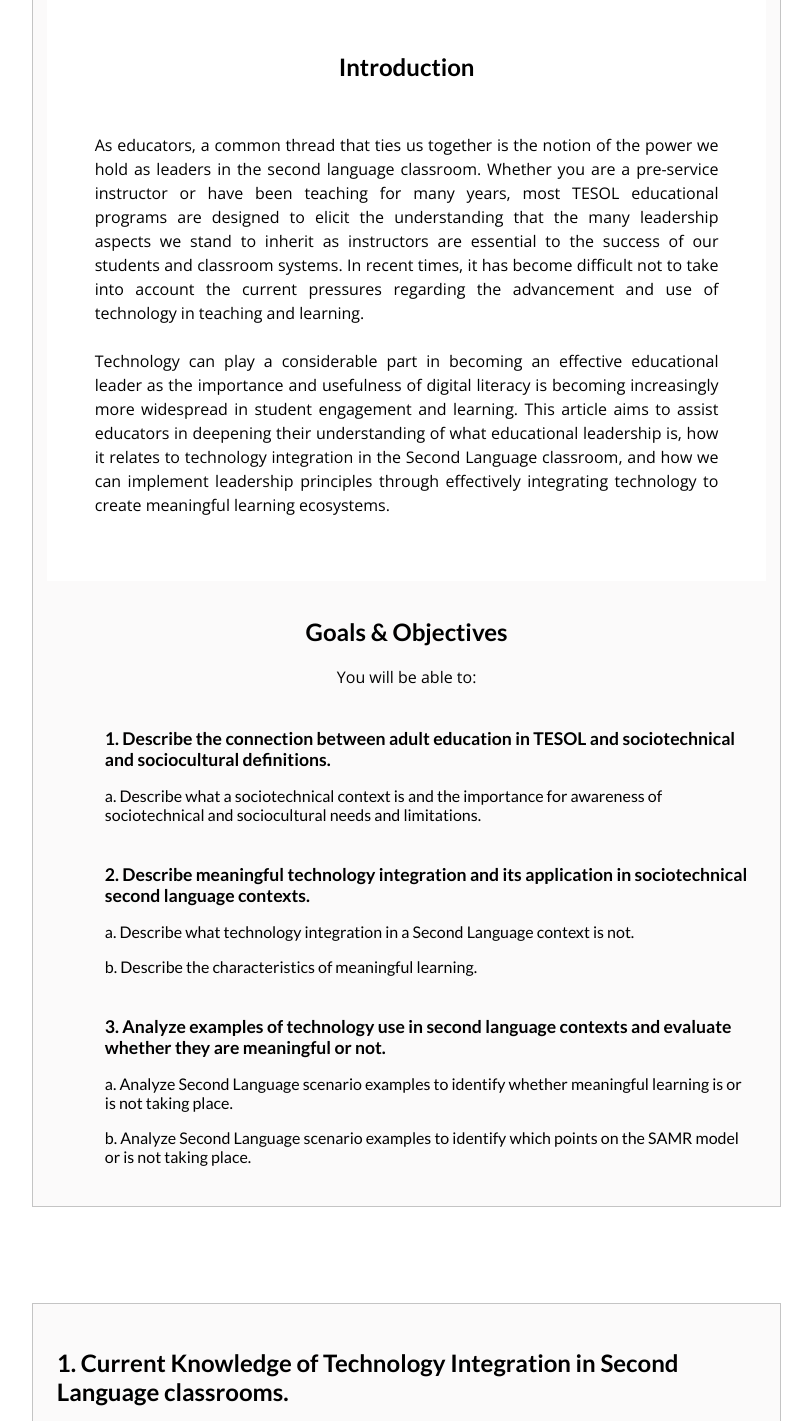
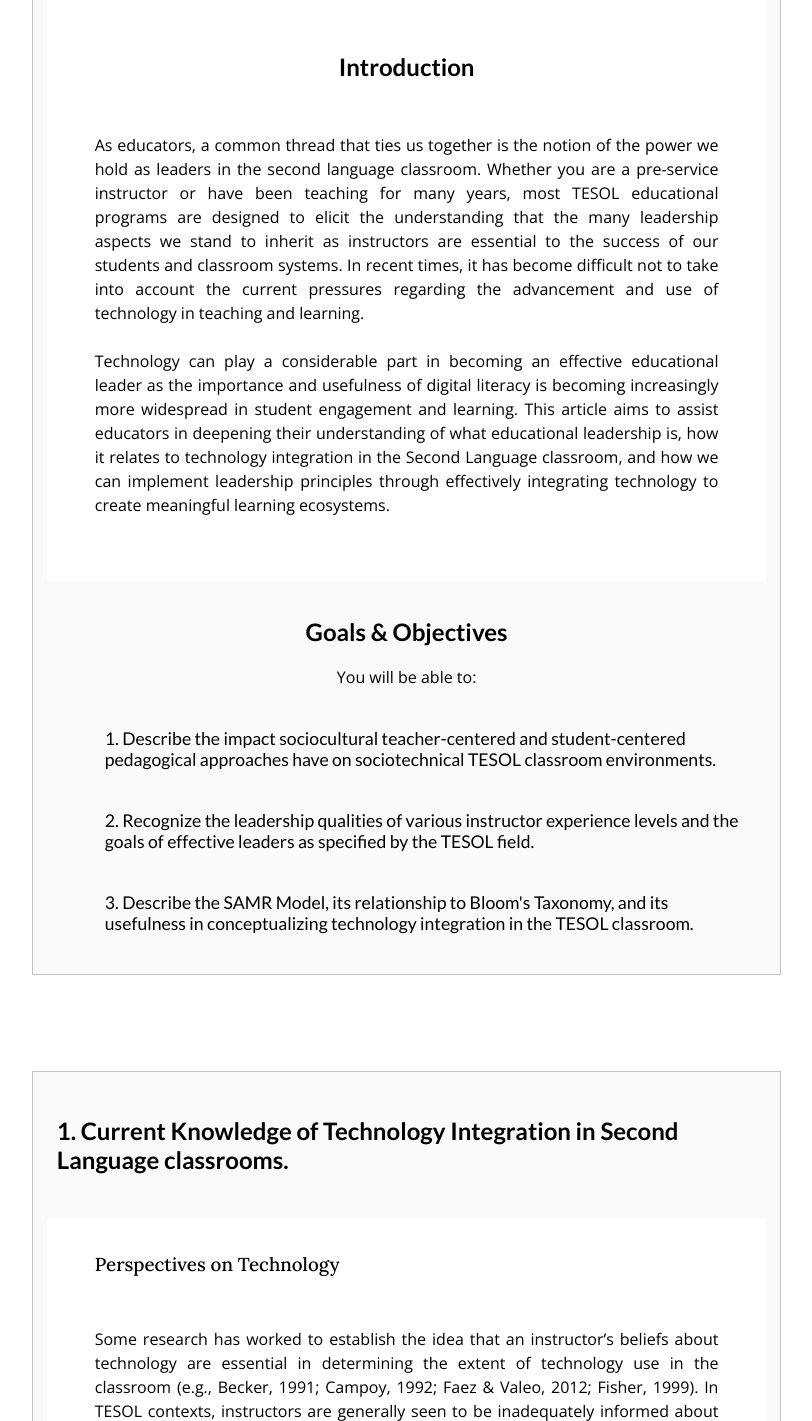
Before and after one commit to Doutherd7355/Doutherd7355.github.io, a PHP site: page /actualsite/learn.html in a window 1280 px wide. Shown: the part 886-2307 px from the top of the page, without its empty margins (364-1176 px from the left). Run offline with PHP 8.4, Linux system fonts and the light colour scheme; some libraries are stand-ins or nearby versions.

Commit message:
Add files via upload

```diff
--- a/islt_7310/actualsite/learn.html
+++ b/islt_7310/actualsite/learn.html
@@ -143,24 +143,15 @@
                     <div class="learning-goals-objectives">
                         <ul id="learn-goals-objectives-list">
                             <!-- Goal 1 -->
-                            <li class="goal">1. Describe the connection between adult education in TESOL and
-                                sociotechnical and sociocultural definitions.</li>
-                            <li class="objective">a. Describe what a sociotechnical context is and the importance for
-                                awareness of sociotechnical and sociocultural needs and limitations.</li>
+                            <li class="goal">1. Describe the impact sociocultural teacher-centered and student-centered
+                                pedagogical approaches have
+                                on sociotechnical TESOL classroom environments.</li>
                             <!-- Goal 2 -->
-                            <li class="goal">2. Describe meaningful technology integration and its application in
-                                sociotechnical second language contexts. </li>
-                            <li class="objective">a. Describe what technology integration in a Second Language context
-                                is not.</li>
-                            <li class="objective">b. Describe the characteristics of meaningful learning.</li>
+                            <li class="goal">2. Recognize the leadership qualities of various instructor experience
+                                levels and the goals of effective leaders as specified by the TESOL field. </li>
                             <!-- Goal 3 -->
-                            <li class="goal">3. Analyze examples of technology use in second language contexts and
-                                evaluate whether they are meaningful or not.</li>
-                            <li class="objective">a. Analyze Second Language scenario examples to identify whether
-                                meaningful learning is or is not taking place.</li>
-                            <li class="objective">b. Analyze Second Language scenario examples to identify which points
-                                on the SAMR model or is not taking place.</li>
-
+                            <li class="goal">3. Describe the SAMR Model, its relationship to Bloom's Taxonomy, and its
+                                usefulness in conceptualizing technology integration in the TESOL classroom.</li>
                         </ul>
                     </div>
                 </div>
@@ -301,41 +292,29 @@
                                 In 2008, the International Society for Technology in Education (ISTE) developed a rubric
                                 scale detailing the different expectations regarding technology integration for a
                                 variety of experience levels. The rubric begins with the “Beginning level” and ends with
-                                the “Transformative level”.
-                                <table class="table-teachers">
-                                    <caption>Definitions of Integration Experience Levels</caption>
-                                    <tr>
-                                        <td class="cell-padding">The Beginning level teacher is a beginner in the use of
+                                the “Transformative level”:
+
+                                <ul id="leadership-standards">
+                                    <li>The <strong>Beginning level teacher</strong> is a beginner in the use of
                                         technology tools and his or
                                         her ability to effectively use technology to improve his or her teaching and
                                         to help
-                                            students learn.</td>
-                                    </tr>
-                                    <tr>
-                                        <td class="cell-padding">The Developing level teacher is becoming more adept and
+                                        students learn.</li>
+                                    <li>The <strong>Developing level teacher</strong> is becoming more adept and
                                         flexible in his or her use of
-                                            technology tools.</td>
-                                    </tr>
-                                    <tr>
-                                        <td class="cell-padding">The Proficient level teacher is one who uses technology
+                                        technology tools.</li>
+                                    <li>The <strong>Proficient level teacher</strong> is one who uses technology
                                         tools effectively in the
-                                            improvement of student learning.</td>
-                                    </tr>
-                                    <tr>
-                                        <td class="cell-padding">The Transformative level teacher uses technology tools
+                                        improvement of student learning.</li>
+                                    <li>The <strong>Transformative level teacher</strong> uses technology tools
                                         in collaboration with the
                                         active student learner that address the global and digital environment we
-                                            live in today.</td>
-                                    </tr>
-                                    <tfoot>
-                                        <tr>
-                                            <td>(ISTE, 2008)</td>
-                                        </tr>
-                                    </tfoot>
-                                </table>
-                                <br><br>
+                                        live in today.</li>
+                                </ul>
+
                                 <p class="justify">
-                                    Also in 2008, the ISTE developed the National Educational Technology Standards (NETS
+                                    Also in 2008, the ISTE developed the National Educational Technology Standards
+                                    (NETS)
                                     to
                                     guide what stakeholders in educational settings (i.e. Instructors, students,
                                     administrators, etc.) should know functionally and cognitively about effectively
@@ -355,7 +334,7 @@
 
                                 </p>
                                 <p class="justify">
-                                    In more basic yet detailed terms, the standards indicate that instructors: <br><br>
+                                    In more basic terms, the standards indicate that instructors: <br><br>
                                 </p>
                                 <ol id="leadership-standards">
 
@@ -469,12 +448,12 @@
                                 must directly benefit students. Thus, it is important to note the distinction between
                                 appropriately teacher-centered technology integration and inappropriately teacher
                                 centered technology integration. <br><br>
-                                <em>Appropriate:</em>
+                                <strong>Appropriate:</strong>
                                 1. “I will make a course website for students to explore for this assignment because I
                                 can control the resources, and it will be easier for me to grade. Additionally, I won’t
                                 need to spend a lot of time that I don’t have teaching advanced research skills to this
                                 lower level class.” <br><br>
-                                <em>Inappropriate</em>
+                                <strong>Inappropriate</strong>
                                 2. “I will make this assignment into an interactive online module. I want to practice my
                                 skills with this new software I found. It is really popular, and if I need a new job, I
                                 can put it on my resume to stand out as a candidate.” <br><br>
@@ -548,13 +527,14 @@
                                 learning. Below, you will find one scenario of technology integration in the Second
                                 Language
                                 classroom. Each of the scenarios will exemplify a non-meaningful use of technology and a
-                                meaningful use of technology. An explanation of how the integration practices align with
-                                the elements of meaningful learning will also be provided.
+                                meaningful use of technology. Read both and try to determine which is the meaningful
+                                scenario based on the elements of meaningful learning listed above. An explanation of
+                                how the integration practices align with
+                                the elements of meaningful learning will also be provided later in the article.
                             </p>
-                                <table>
-                                    <caption>Non-Meaningful Technology Integration Scenario</caption>
-                                    <tr>
-                                        <td class="cell-padding">
+
+                            <div class="meaningful-integration-scenario scenario1 justify">
+                                <h4>Scenario 1</h4>
                                 During a grammar lesson on articles in a level B1 Grammar course at an
                                 Intensive English Program, an instructor attempts to integrate technology
                                 into the lesson by designing a Google Slide deck on the topic. On his first
@@ -567,39 +547,10 @@
                                 their answers. Then, he walks the class through each exercise one at a time
                                 asking for volunteered answers from the audience. After a few students speak
                                 up, he offers detailed explanations regarding the correct answers.
+                            </div>
 
-                                        </td>
-                                    </tr>
-                                    <tr>
-                                        <td class="cell-padding">
-                                            Explanation: Although this scenario does include technology use, the
-                                            implementation of integration is lacking the elements that comprise
-                                            meaningfulness. Students are not challenged to be active by interacting and
-                                            experimenting with aspects and rules of the target language feature. They
-                                            are not encouraged to reflect on their accomplishments within the technology
-                                            facilitated task, nor do they converse about their ideas regarding the task
-                                            in any significant way. The task is intentional in the sense that it aims to
-                                            intentionally cover a specific grammar feature, but students are not
-                                            specifically asked to purposefully attempt to achieve a goal. The
-                                            authenticity of the task in the scenario is dependent on the goals of the
-                                            lesson which weren’t specified. If the goal for this course is for students
-                                            to learn how to answer grammar exercises about article use for testing
-                                            purposes, then this scenario could be counted as authentic. However, if the
-                                            goal of the course is to encourage more accurate and fluent spoken English
-                                            overall, the task is not authentic because it does not align with the goals
-                                            of the course. Finally, the task is not collaborative or conversational.
-                                            Students are asked to share their answers from an individually taken test;
-                                            however, this is not collaborative or conversational as much as it is likely
-                                            students simply reading their answers to one another.
-
-                                        </td>
-                                    </tr>
-                                </table>
-
-                                <table>
-                                    <caption>Meaningful Technology Integreation Scenario</caption>
-                                    <tr>
-                                        <td class="cell-padding">
+                            <div class="meaningful-integration-scenario scenario2 justify">
+                                <h4>Scenario 2</h4>
                                 During a grammar lesson on articles in a level B1 Grammar & Composition
                                 course at an Intensive English Program, an instructor attempts to integrate
                                 technology into the lesson by designing a video project. The instructor
@@ -623,11 +574,49 @@
                                 extended homework assignment). When products have been completed, each group
                                 will showcase their work to the class who will discuss the most interesting
                                 features of the videos.
+                            </div>
 
-                                        </td>
-                                    <tr>
-                                        <td class="cell-padding">
-                                            Explanation: The technology integration in the above scenario is more
+                            <div class="scenario-answers justify">
+                                <h4>Answers</h4>
+                                Scenario 1: Non-Meaningful Technology Integration Example. Explanation: The technology
+                                integration in the above scenario is more
+                                meaningful than the scenario before it. Firstly, the learning is active.
+                                Students are challenged to create a product where they must manipulate their
+                                knowledge of article use in a product of their own. The task is constructive
+                                as students are presented with ample opportunity to construct their
+                                understanding of article use by talking about and reflecting on challenges
+                                and observations of the task. The project is intentional in that the
+                                instructor has provided a well-managed, easily accessible instruction
+                                document which clearly states the goals of the assignment students are
+                                expected to meet upon successful completion of the task. Furthermore, the
+                                task is authentic by being complex and contextual. Students will be able to
+                                take the language constructions they generate from the task and use them in
+                                other similar and new situations. Finally, the task is highly cooperative
+                                because it includes a large number of opportunities for students to work
+                                together to build knowledge through communal meaning-making and taking
+                                advantage of one anothers skills and knowledge.Although this scenario does include
+                                technology use, the
+                                implementation of integration is lacking the elements that comprise
+                                meaningfulness. Students are not challenged to be active by interacting and
+                                experimenting with aspects and rules of the target language feature. They
+                                are not encouraged to reflect on their accomplishments within the technology
+                                facilitated task, nor do they converse about their ideas regarding the task
+                                in any significant way. The task is intentional in the sense that it aims to
+                                intentionally cover a specific grammar feature, but students are not
+                                specifically asked to purposefully attempt to achieve a goal. The
+                                authenticity of the task in the scenario is dependent on the goals of the
+                                lesson which weren’t specified. If the goal for this course is for students
+                                to learn how to answer grammar exercises about article use for testing
+                                purposes, then this scenario could be counted as authentic. However, if the
+                                goal of the course is to encourage more accurate and fluent spoken English
+                                overall, the task is not authentic because it does not align with the goals
+                                of the course. Finally, the task is not collaborative or conversational.
+                                Students are asked to share their answers from an individually taken test;
+                                however, this is not collaborative or conversational as much as it is likely
+                                students simply reading their answers to one another.
+                                <br><br>
+                                Scenario 2: Meaningful Technology Integration Example. The technology integration in the
+                                above scenario is more
                                 meaningful than the scenario before it. Firstly, the learning is active.
                                 Students are challenged to create a product where they must manipulate their
                                 knowledge of article use in a product of their own. The task is constructive
@@ -644,10 +633,7 @@
                                 together to build knowledge through communal meaning-making and taking
                                 advantage of one anothers skills and knowledge.
 
-                                        </td>
-                                    </tr>
-                                    </tr>
-                                </table>
+                            </div>
 
                             <p class="justify section-3-end">
                                 Howland et al. (2012) go on to assert a final important element of meaningful learning
@@ -682,7 +668,7 @@
                                 terms of goals and objectives. <br><br>
                             </p>
                             <div class="learn-resource">
-                                <h4>Bloom's Taxonomy</h4>
+
                                 <img class="img-resize-up" src="./resources/blooms_cognitive_domain.gif"
                                     alt="Blooms Taxonomy Diagram">
 
@@ -803,7 +789,15 @@
                             </p>
                             <h3 id="dd-nav-7"> Conlusion</h3>
                             <p class="justify">
-
+                                Technology leadership in TESOL requires more than simply knowing what the industry goals
+                                and standards regarding technology integration are. Rather, it is knowing how to think
+                                with the standards in mind that takes you from a beginning leader to a transformative
+                                one. As TESOL educators, being “Transformative” means to innovate. This article
+                                specifically identifies the above framework and model as ways of organizing an approach
+                                to teacher-centered and student-centered learning and teaching. Thus, being able to
+                                think critically about how we integrate technology into our practice rather than trying
+                                to adhere to the simplistically set standards too closely is critical to being
+                                transformative technology integrators in the TESOL field.
                             </p>
                         </div>
                     </div>
--- a/islt_7310/actualsite/style2.css
+++ b/islt_7310/actualsite/style2.css
@@ -120,7 +120,7 @@ a {
 .main-content>.purpose {
     border: 1px solid #C4C4C4;
     grid-area: 1/1/1/1;
-    padding: 0rem 4.4rem;
+    padding: 0rem 4rem;
 }
 
 .purpose>h2 {
@@ -168,6 +168,9 @@ a {
     grid-area: 2/1/2/1;
     display: flex;
     flex-flow: row nowrap;
+    position: relative;
+    left: 4%;
+    bottom: 3%;
 }
 
 .article-banner {
@@ -556,11 +559,11 @@ video {
 
 .goal-statement {
     text-align: center;
-    padding: 0rem 0rem .5rem;
+    padding: 0rem 1rem .5rem;
 }
 
 #learn-goals-objectives-list>.goal {
-    font-weight: 600;
+
     font-size: 1.1rem;
     margin-top: 1.5rem;
 }
@@ -569,12 +572,12 @@ video {
     padding-left: 1rem;
 }
 
-#section4 img{
+#section4 img {
     display: block;
     margin: 7% auto;
 }
 
-.learn-resource h4{
+.learn-resource h4 {
     text-align: center;
 }
 
@@ -625,7 +628,7 @@ video {
     color: blue;
 }
 
-table{
+table {
     margin: 0 auto;
     padding: 1.8rem;
     width: 100%;
@@ -634,7 +637,7 @@ table{
     text-align: justify;
 }
 
-caption{
+caption {
     text-decoration: underline;
     font-weight: bold;
 }
@@ -650,7 +653,7 @@ th {
     text-align: center;
 }
 
-tfoot td{
+tfoot td {
     border: none;
     font-size: .8rem;
 }
@@ -660,23 +663,35 @@ tfoot td{
     padding: 1.5rem;
 }
 
+.meaningful-integration-scenario,
+.scenario-answers {
+    padding: 2rem;
+    font-family: 'Open Sans', sans-serif;
+    line-height: 1.5rem;
+    background-color: #E5E5E5;
+}
+
+.scenario-answers{
+    margin-top: 5%;
+}
+
 .img-resize-up {
-    width: 60%;
+    width: 70%;
 }
 
 .img-resize-down {
-    width: 60%;
+    width: 70%;
 }
 
 .img-resize-down2 {
-    width: 80%;
+    width: 90%;
 }
 
 .mobile-about-learn-btn {
     display: none;
 }
 
-#section4 iframe{
+#section4 iframe {
     width: 80%;
     display: block;
     margin-left: auto;
```
Also changed, not shown: islt_7310/actualsite/index.html (+7 -8 lines), islt_7310/actualsite/references.html (+6 -1 lines). Lines whose indentation alone changed are shown as unchanged.
